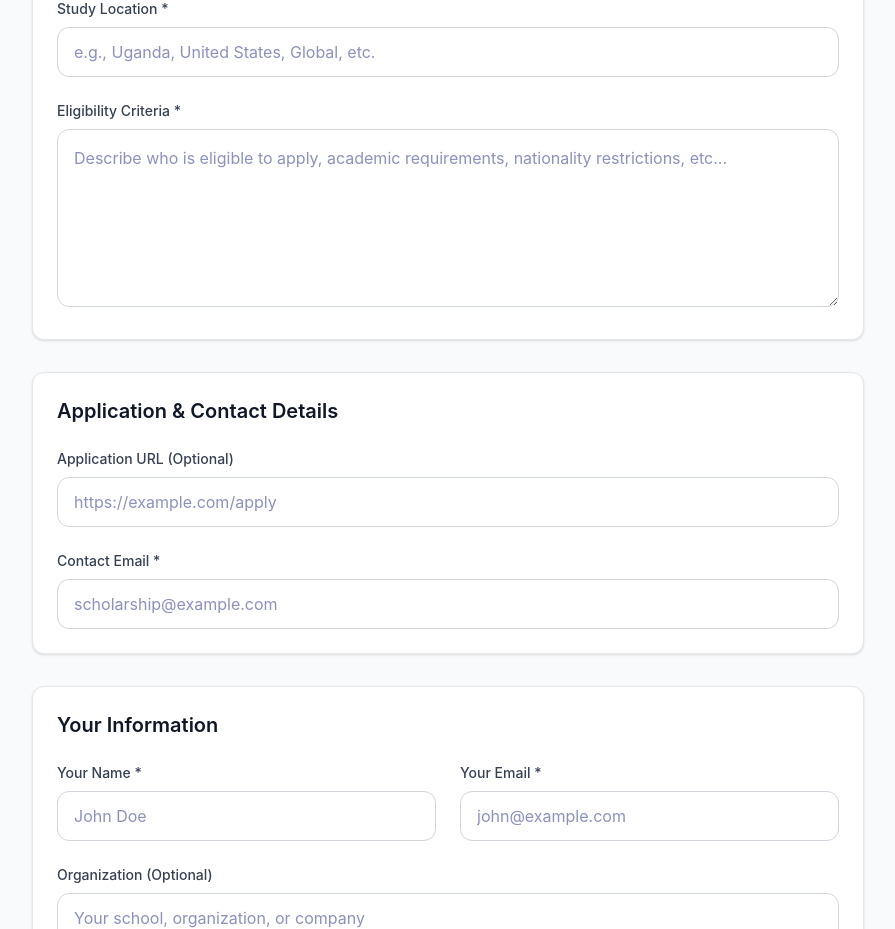
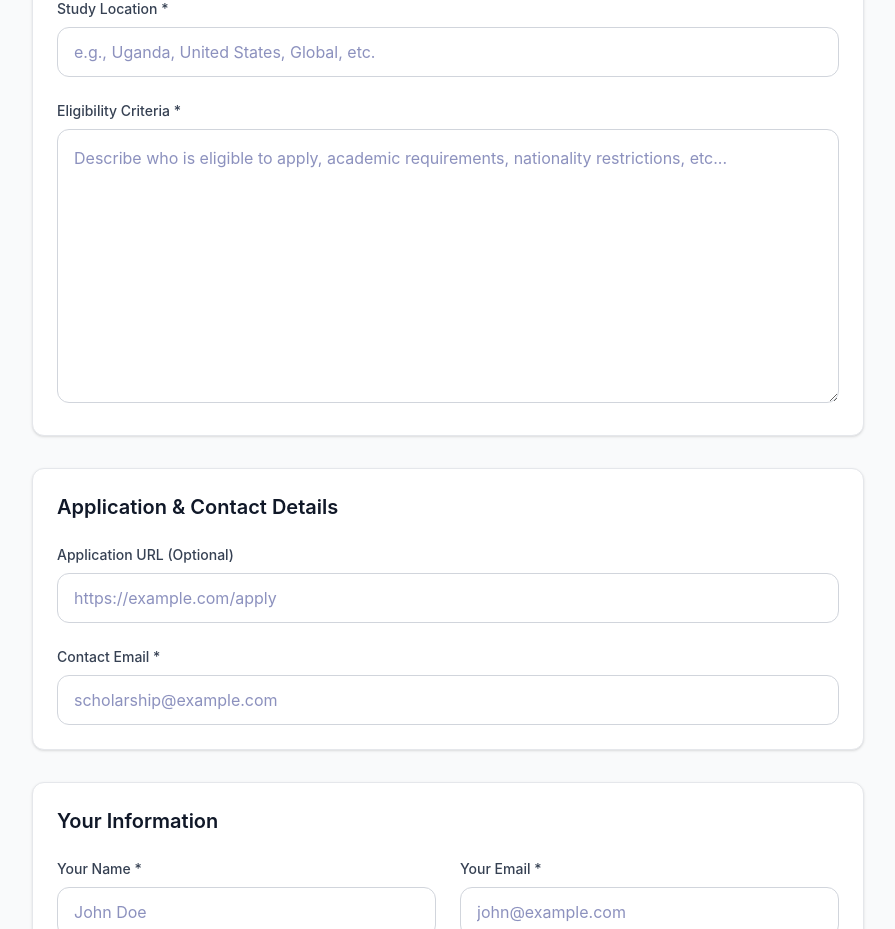
Before and after one commit to Verilia-company/ScholarHunt, a Next.js app: page /submit in a window 1280 px wide. Shown: the part 1280-2209 px from the top of the page, without its empty margins (192-1087 px from the left). Built offline with nearby package versions, Linux system fonts and the light colour scheme; no server answers.

Commit message:
Increased the textarea for eligibility criteria

```diff
--- a/app/submit/page.tsx
+++ b/app/submit/page.tsx
@@ -379,8 +379,8 @@ export default function SubmitPage() {
               </label>
               <textarea
                 {...register("eligibility")}
-                rows={6}
-                className={`w-full px-3 sm:px-4 py-3 sm:py-4 border rounded-lg focus:ring-2 focus:ring-blue-500 focus:border-transparent text-sm sm:text-base min-h-[120px] resize-y ${
+                rows={10}
+                className={`w-full px-3 sm:px-4 py-3 sm:py-4 border rounded-lg focus:ring-2 focus:ring-blue-500 focus:border-transparent text-sm sm:text-base min-h-[200px] resize-y ${
                   errors.eligibility ? "border-red-500" : "border-gray-300"
                 }`}
                 placeholder="Describe who is eligible to apply, academic requirements, nationality restrictions, etc..."
```
